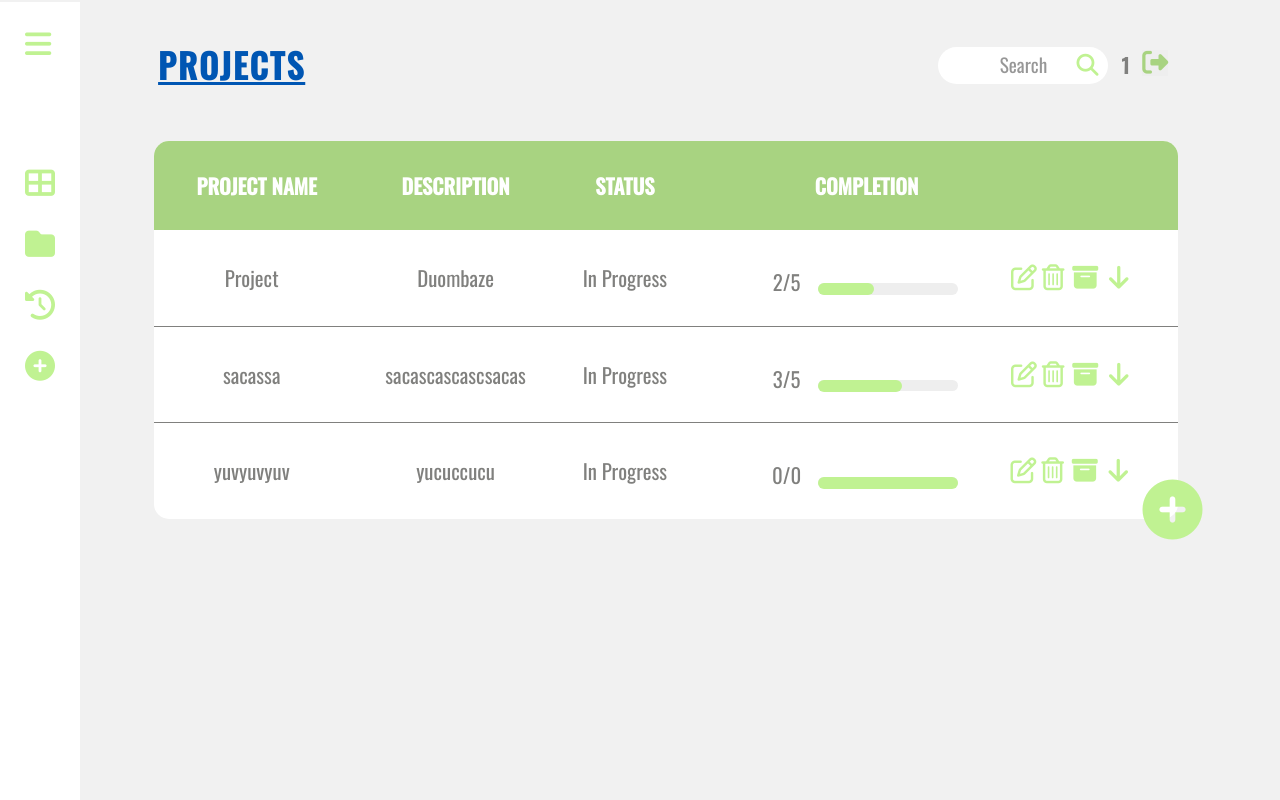
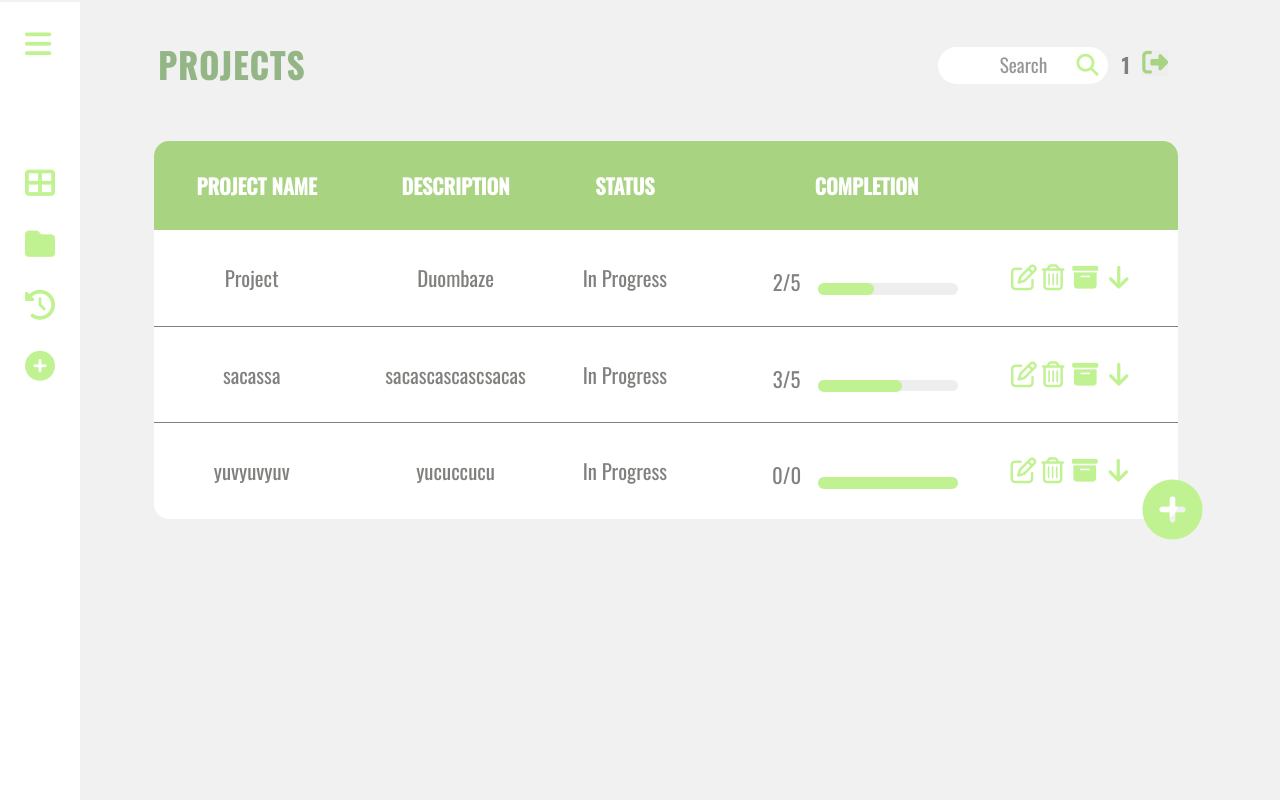
Before and after one commit to Laura959/Greiti_Ir_Isiute, a PHP site: page /main.php in a window 1280 px wide, with the pointer over the restyled element; the page is wider, and only the part inside the window is pictured. Run offline with PHP 8.4, Linux system fonts and the light colour scheme; the visitor is signed in with stand-in values (Sample User, id 1); data comes from the database, SQL or seed files in the repository; some libraries are stand-ins or nearby versions.

Commit message:
nuo hover'ių nuimtas underline

```diff
--- a/src/css/style.css
+++ b/src/css/style.css
@@ -196,6 +196,11 @@ label #hamburger {
     text-decoration: none;
 }
 
+.project-page-title:hover {
+    text-decoration: none;
+    color: rgb(148, 182, 134);
+}
+
 .whole-search {
     margin-right: 2%;
 }
@@ -272,6 +277,10 @@ label #hamburger {
 
 .left-menu ul a i {
     margin-right: 16px;
+}
+
+.left-menu a:hover {
+    text-decoration: none;
 }
 
 .left-menu-titles {
```
